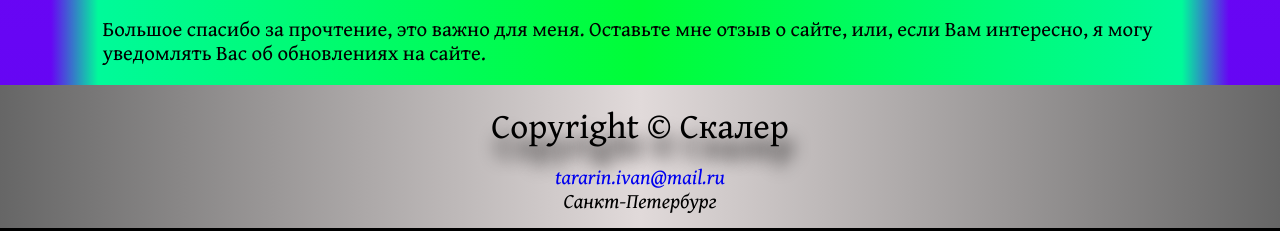
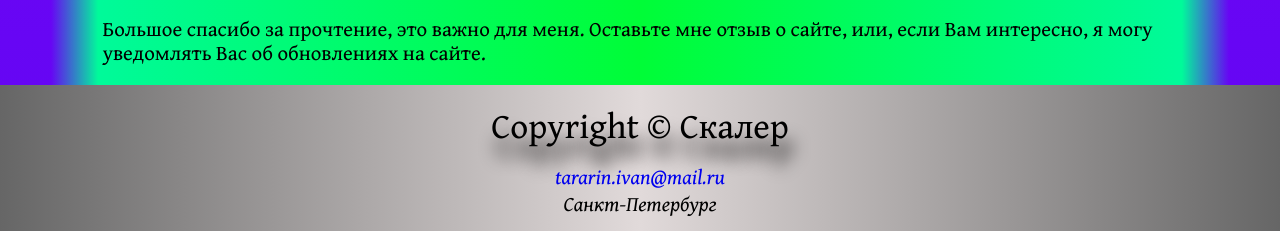
Before and after one commit to Scaler158/Scaler-s-site, a PHP site: page /index.php in a window 1280 px wide. Shown: the part 4191-4422 px from the top of the page. Run offline with PHP 8.4, Linux system fonts and the light colour scheme.

Commit message:
Отступ для города от ссылок в футере

```diff
--- a/Scaler-s-site/styles/all_style.css
+++ b/Scaler-s-site/styles/all_style.css
@@ -252,6 +252,10 @@
 			display: inline-block;
 		}
 
+		footer a:last-child{
+			margin-bottom: 3px;		/*Пробую отступ от города для последней ссылки футера */
+		}
+
 
 	/* Сайдбары (общие - загадки и дизайн) */
 
```
